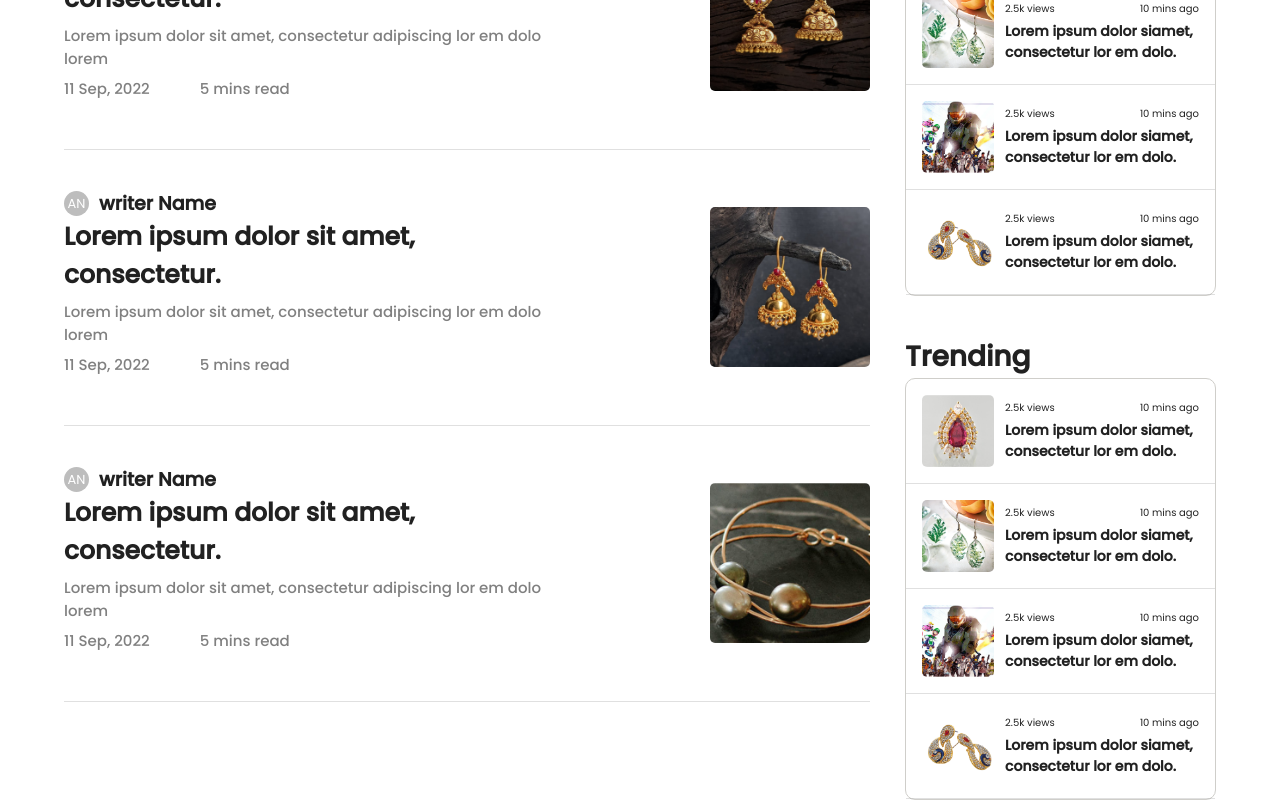
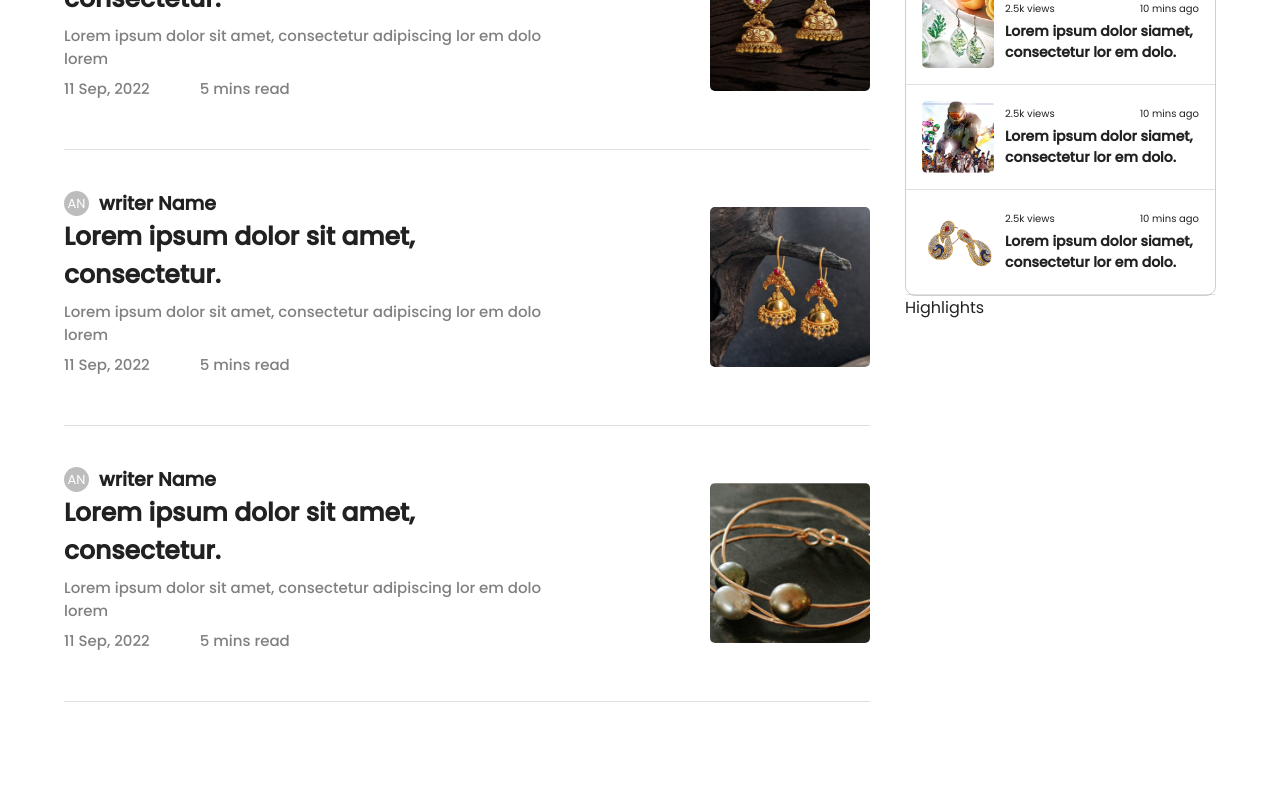
Before and after one commit to ArtisticJewellers/nfjlabs-website, a React (Create React App) app: page /blog in a window 1280 px wide. Shown: the part 1045-1845 px from the top of the page. After the commit the page ends 1747 px from the top, so only its background shows below. Built offline with nearby package versions, Linux system fonts and the light colour scheme.

Commit message:
add highlights section

```diff
--- a/src/pages/blog/AditionalStoriesLayout.js
+++ b/src/pages/blog/AditionalStoriesLayout.js
@@ -15,8 +15,7 @@ const AditionalStoriesLayout = () => {
           </Box>
           <Box width="27%" alignSelf="start">
             <Trending />
-            <Trending />
-            {/* <Highlights /> */}
+            <Highlights />
           </Box>
         </Row>
       </Container>
```
